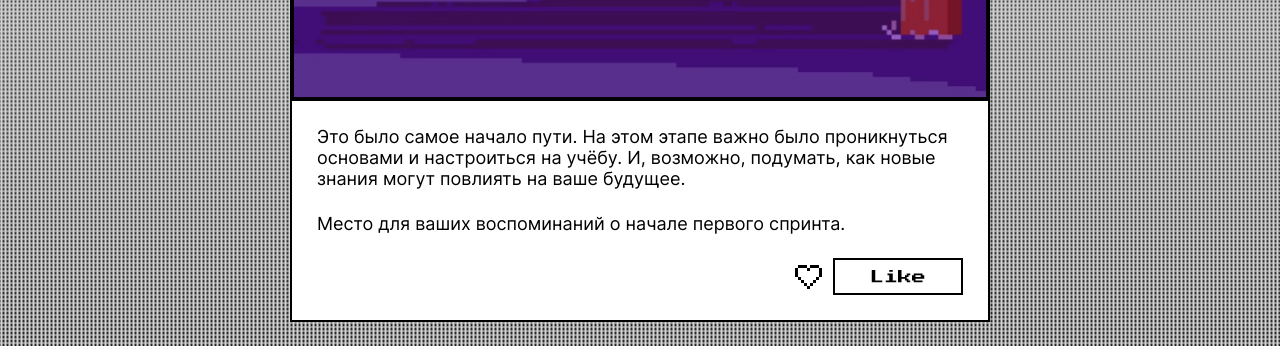
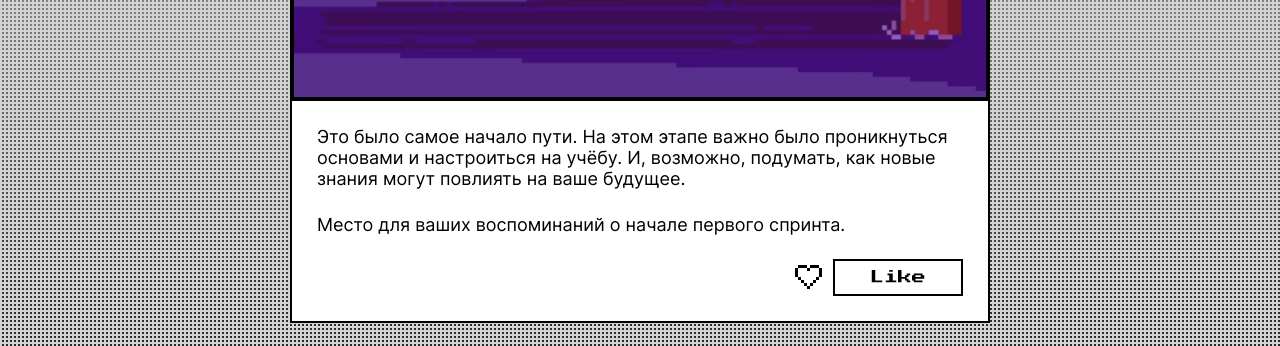
Before and after one commit to Misha-kozkin/zakrivayuschiy-teg-f, a plain HTML site: page index.html in a window 1280 px wide. Shown: the part 1200-1546 px from the top of the page. Drawn offline with Linux system fonts and the light colour scheme.

Commit message:
third review

```diff
--- a/index.html
+++ b/index.html
@@ -15,7 +15,7 @@
       type="image/svg+xml"
       sizes="any"
     />
-    <link rel="icon" href="./src/image/mobile-favicon.png" type="image/png" />
+    <link rel="apple-touch-icon" href="./src/image/mobile-favicon.png" type="image/png" />
     <title>Закрывающий тег</title>
     <link rel="stylesheet" href="./fonts/fonts.css" />
     <link rel="stylesheet" href="./styles/variables.css" />
--- a/styles/style.css
+++ b/styles/style.css
@@ -14,7 +14,7 @@
   min-inline-size: 320px;
   min-block-size: 100dvb;
   font-family: var(--fint-family);
-  font-variation-settings: var(--font-weight-small);
+  font-variation-settings: 'wght' var(--font-weight-small);
   color: var(--accent-colr);
   padding: 100px 0;
   background-image: var(--background-gradient);
@@ -146,6 +146,7 @@
   margin: 25px;
   font-size: 18px;
   font-weight: var(--font-weight-small);
+  line-height: 118%;
 }
 
 .card__button-wrapper {
@@ -156,8 +157,7 @@
 }
 
 .card__icon-button {
-  display: grid;
-  justify-content: center;
+  display: flex;
   align-items: center;
   padding: 0;
   border: none;
@@ -165,6 +165,7 @@
   outline: none;
   cursor: pointer;
   block-size: 37px;
+  transition: border var(--transition-ease);
 }
 
 .card__icon-button:focus-visible {
@@ -254,6 +255,7 @@
   display: flex;
   justify-content: center;
   align-items: center;
+  transition: box-shadow var(--transition-ease);
 }
 
 .button__overall:focus-visible {
@@ -307,7 +309,6 @@
 }
 
 .dialog__form {
-  inline-size: 268px;
   display: grid;
   grid-template-columns: 40px 1fr;
   align-items: center;
@@ -327,9 +328,9 @@
 }
 
 .dialog__button {
-  inline-size: 293px;
   block-size: 38px;
   text-transform: uppercase;
+  grid-column: 1 / 3;
 }
 
 @media (width <= 375px) {
--- a/styles/variables.css
+++ b/styles/variables.css
@@ -6,6 +6,7 @@
   --font-weight-small: 400;
   --font-weight-bold: 700;
   --none: none;
+  --transition-ease: 0.3s ease;
 
   --inlin-size: clamp(min(100%,371px), -0.5rem + 101.2vw, 700px);
 
@@ -25,25 +26,17 @@
     -1px 0 0 var(--accent-light-color), 0 -1px 0 var(--accent-light-color),
     0 -1px 0 var(--accent-light-color);
 
-  --background-gradient: repeating-linear-gradient(
-      to right,
-      var(--transparent-color) 0,
-      var(--gradient-color-to-right) 1px,
-      var(--gradient-color-to-right) 2px,
-      var(--transparent-color) 3px,
-      var(--transparent-color) 4px
-    ),
-    repeating-linear-gradient(
-      to top,
-      var(--transparent-color) 0,
-      var(--gradient-color-to-top-light) 1px,
-      var(--gradient-color-to-top-dark) 2px,
-      var(--transparent-color) 3px,
-      var(--transparent-color) 4px
-    ),
-    linear-gradient(
-      to top,
-      var(--gradient-color-to-top-dark),
-      var(--gradient-color-to-top-light)
-    );
+  --background-gradient:
+  repeating-linear-gradient(
+    90deg,
+    var(--gradient-color-to-right) 0 2px,
+    var(--transparent-color) 2px 4px ),
+  repeating-linear-gradient(
+    0deg,
+    var(--gradient-color-to-right) 0 2px,
+    var(--transparent-color) 2px 4px ),
+  linear-gradient(
+    var(--gradient-color-to-top-light) 0%,
+    var(--gradient-color-to-top-light) 0.1%,
+    var(--gradient-color-to-top-dark) 100% );
 }
```
